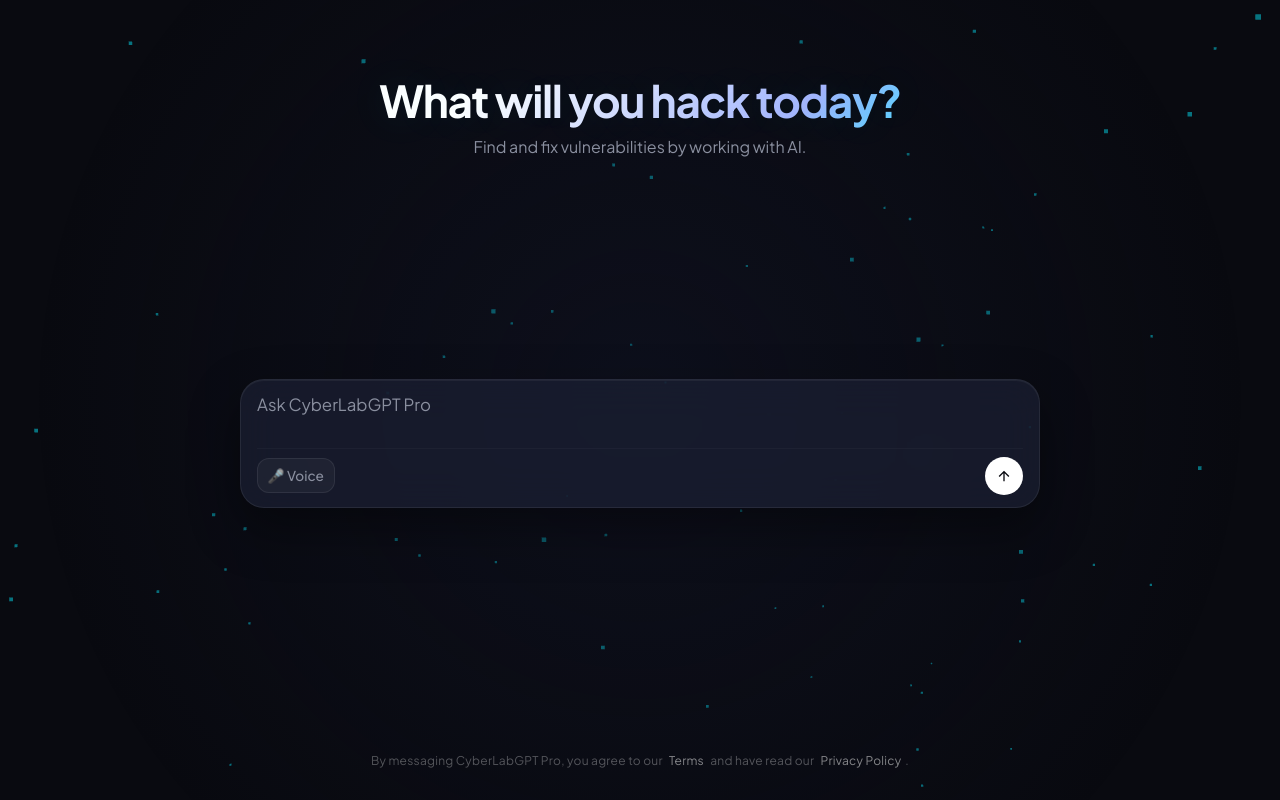
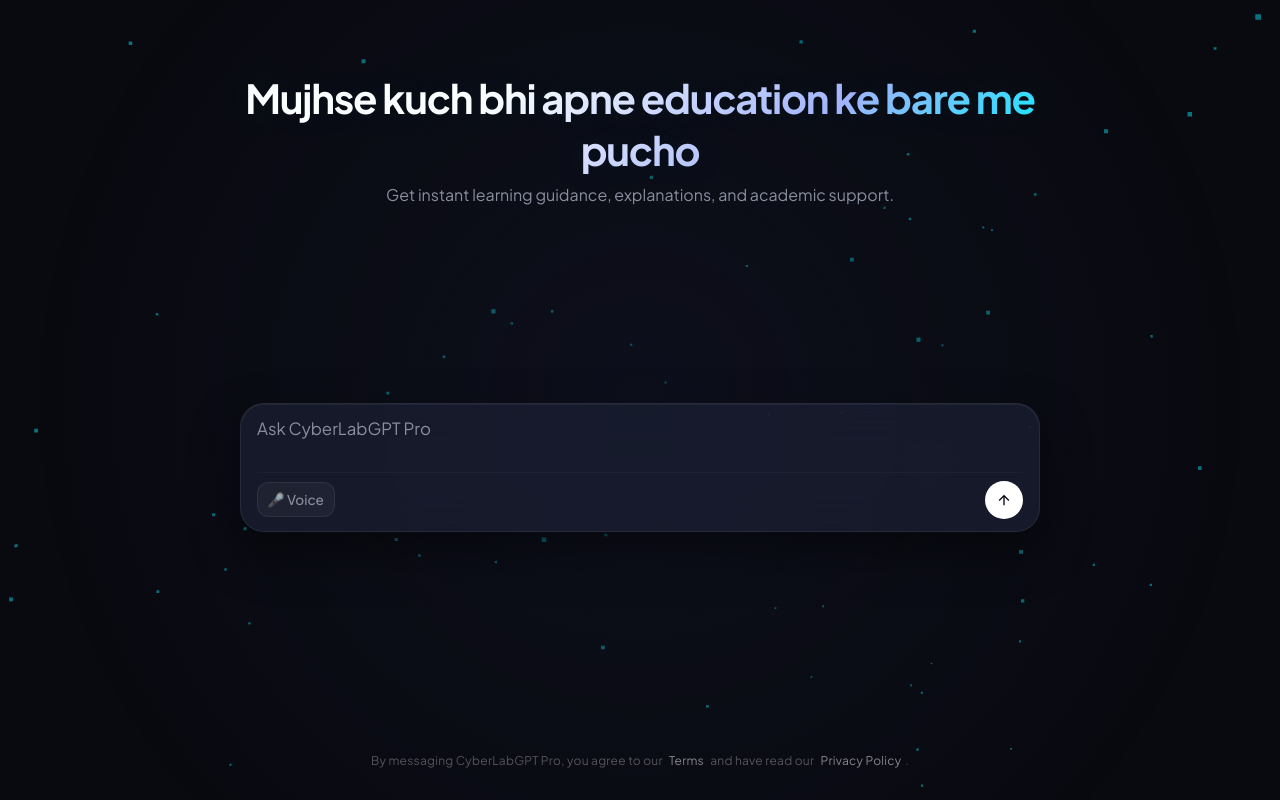
Before and after one commit to raza7xsecurity-pixel/CyberLabGPT-pro, a Flask app: page / in a window 1280 px wide. Run offline with Flask 3, Linux system fonts and the light colour scheme.

Commit message:
Update index.html

```diff
--- a/templates/index.html
+++ b/templates/index.html
@@ -76,7 +76,7 @@
     }
 
     .brand h1 {
-      font-size: 2.75rem;
+      font-size: 2.5rem;
       font-weight: 700;
       letter-spacing: -0.03em;
       background: linear-gradient(135deg, #ffffff 30%, #a5b4fc 70%, var(--accent-cyan) 100%);
@@ -84,6 +84,7 @@
       -webkit-text-fill-color: transparent;
       margin-bottom: 0.5rem;
       text-shadow: 0 0 40px rgba(0, 240, 255, 0.1);
+      line-height: 1.3;
     }
 
     .brand p.tag {
@@ -168,7 +169,7 @@
       margin-bottom: 0.75rem;
     }
 
-    /* Luxury Input Bar (As requested in image) */
+    /* Luxury Input Bar */
     .composer-container {
       width: 100%;
       max-width: 800px;
@@ -323,8 +324,8 @@
   <main class="container">
     <header class="header" id="welcomeHeader">
       <div class="brand">
-        <h1>What will you hack today?</h1>
-        <p class="tag">Find and fix vulnerabilities by working with AI.</p>
+        <h1>Mujhse kuch bhi apne education ke bare me pucho</h1>
+        <p class="tag">Get instant learning guidance, explanations, and academic support.</p>
       </div>
     </header>
 
```
